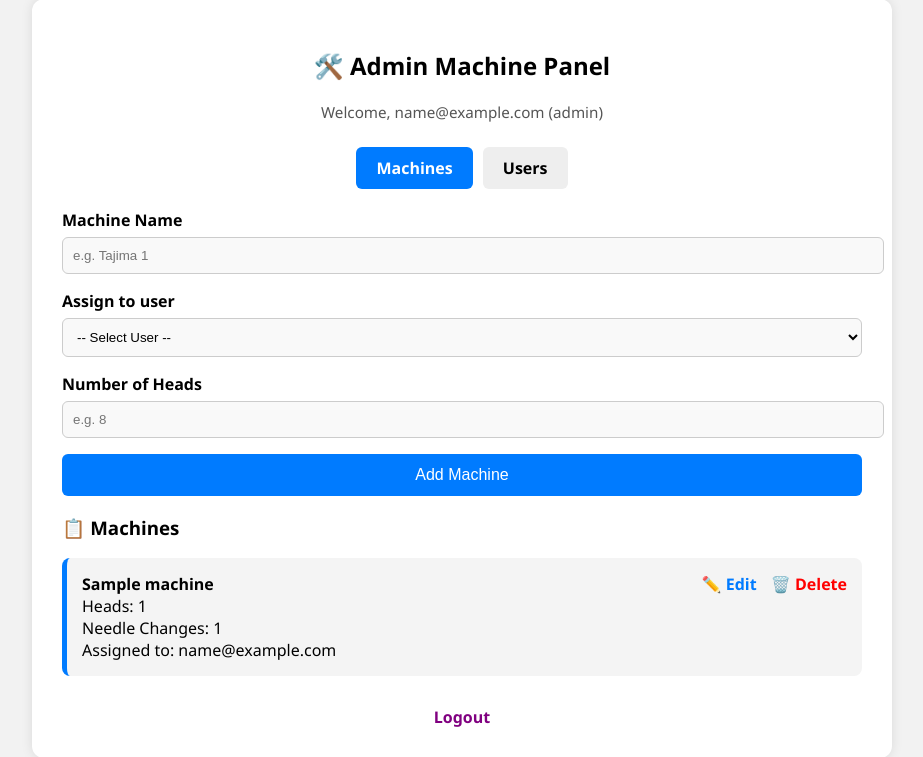
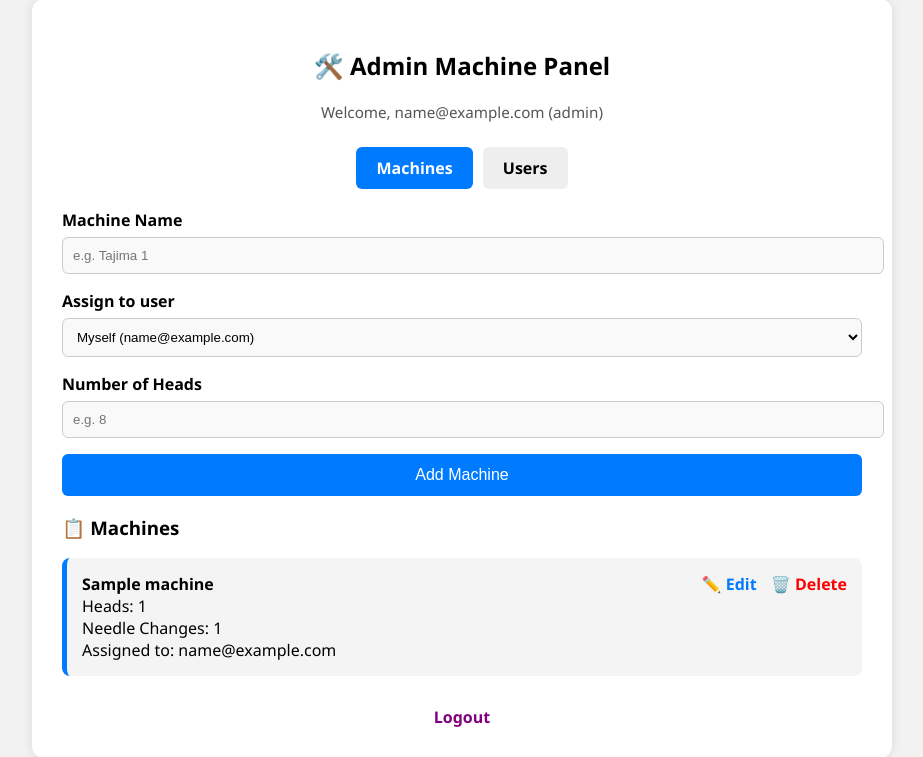
Before and after one commit to gigtarget/needlex, a Flask app: page /admin/machines in a window 1280 px wide. Shown: the part 31-788 px from the top of the page, without its empty margins (178-1101 px from the left). Run offline with Flask 3, Linux system fonts and the light colour scheme; a user stored in the database is signed in; tables that the repository leaves empty hold one stand-in row (values such as "Sample post").

Commit message:
Update admin_machines.html

```diff
--- a/app/templates/admin_machines.html
+++ b/app/templates/admin_machines.html
@@ -142,7 +142,7 @@
 
         <label>Assign to user</label>
         <select name="assigned_user" required>
-            <option value="">-- Select User --</option>
+            <option value="{{ current_user.id }}">Myself ({{ current_user.email }})</option>
             {% for user in users %}
                 <option value="{{ user.id }}">{{ user.email }}</option>
             {% endfor %}
```
